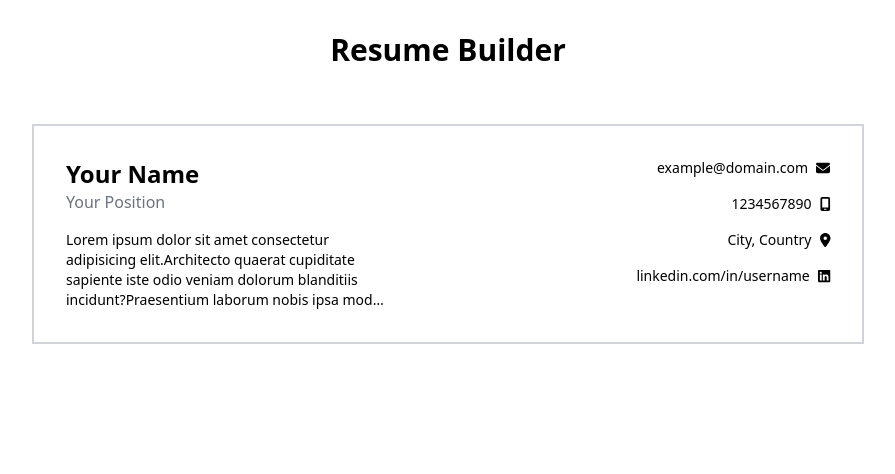
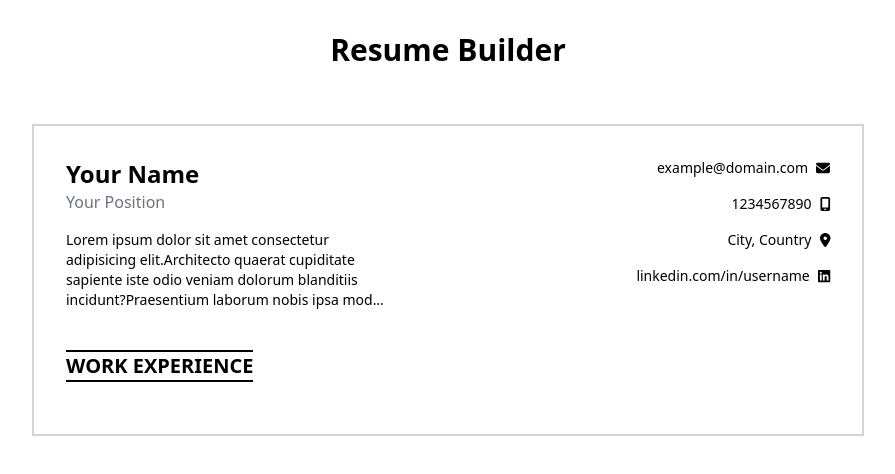
Before and after one commit to PoojaRamesh3/resume-builder, a React (Create React App) app: page / in a window 1280 px wide. Shown: the top 474 px of the page, without its empty margins (192-1087 px from the left). Built offline with nearby package versions, Linux system fonts and the light colour scheme.

Commit message:
1st Section edit functionality working

```diff
--- a/src/App.tsx
+++ b/src/App.tsx
@@ -1,5 +1,6 @@
-import ColorButton from "./components/ColorButton";
+// import ColorButton from "./components/ColorButton";
 import NameAndDetails from "./components/NameAndDetails";
+import WorkExperinece from "./components/WorkExperinece";
 
 function App() {
   return (
@@ -7,12 +8,18 @@ function App() {
       <h1 className="mt-8 text-3xl text-center font-bold">Resume Builder</h1>
       <div className="p-8 mx-10 my-14 xl:mx-56 border-2 border-gray-300">
         <NameAndDetails />
+        <div className="flex justify-between flex-wrap w-full mt-10">
+          <div className="w-full md:w-6/12 font-Poppins">
+            <WorkExperinece />
+          </div>
+        </div>
       </div>
-      <div className="flex align-middle justify-evenly w-1/4 m-auto">
+
+      {/* <div className="flex align-middle justify-evenly w-1/4 m-auto">
         <ColorButton color="orange" />
         <ColorButton color="blue" />
         <ColorButton color="green" />
-      </div>
+      </div> */}
     </>
   );
 }
--- /dev/null
+++ b/src/components/Heading.tsx
@@ -0,0 +1,43 @@
+import { useState } from "react";
+import { FontAwesomeIcon } from "@fortawesome/react-fontawesome";
+import { faCirclePlus } from "@fortawesome/free-solid-svg-icons";
+
+const Heading = (props: any) => {
+  const [state, setstate] = useState("");
+
+  const [edit, setEdit] = useState<any>({
+    text: props.text,
+  });
+
+  const handleChange = (event: any, arg: any) => {
+    setEdit({ ...edit.text, [arg]: event.target.value });
+  };
+
+  return (
+    <div className="flex text-xl items-center text-red-bg">
+      {state !== "heading" ? (
+        <div
+          className="font-bold border-t-2 border-b-2 border-black"
+          onClick={() => setstate("heading")}
+        >
+          {edit.text}
+        </div>
+      ) : (
+        <div className="flex text-xl items-center text-red-bg">
+          <input
+            className="text-xl font-bold border-t-2 border-b-2 border-black text-red-bg outline-none bg-transparent uppercase"
+            type="text"
+            value={edit.text}
+            style={{ outline: "none", width: "fit-content" }}
+            onChange={(e) => handleChange(e, "heading")}
+          />
+          <div className="ml-8 cursor-pointer">
+            <FontAwesomeIcon icon={faCirclePlus} />
+          </div>
+        </div>
+      )}
+    </div>
+  );
+};
+
+export default Heading;
--- /dev/null
+++ b/src/components/WorkExperinece.tsx
@@ -0,0 +1,12 @@
+import Heading from "./Heading";
+
+const WorkExperinece = () => {
+  return (
+    <div className="w-full pr-4">
+      <Heading text={"WORK EXPERIENCE"} />
+      <div className="mb-5"></div>
+    </div>
+  );
+};
+
+export default WorkExperinece;
```
